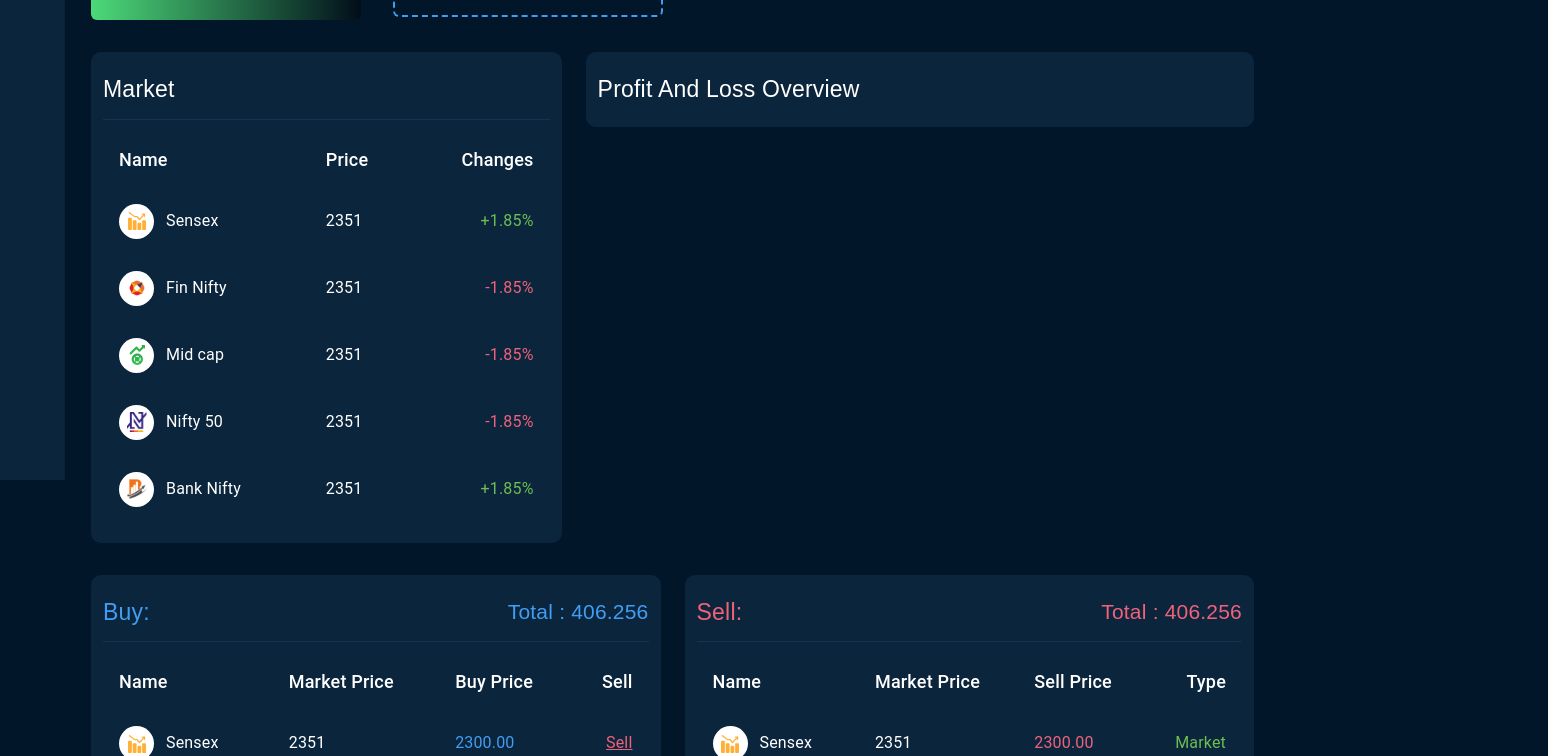
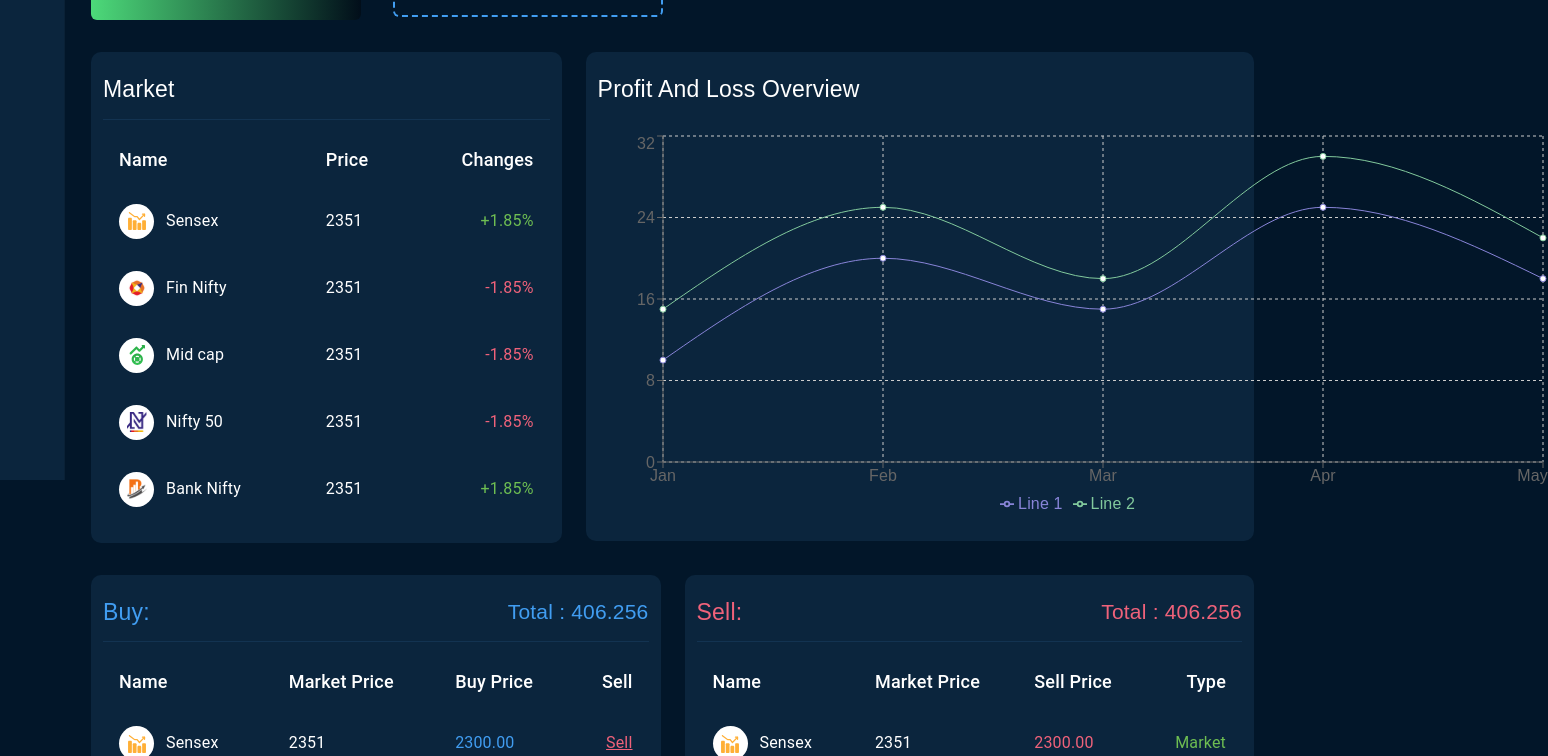
Before and after one commit to Mitpatel123/Algo-Trade-Frontend, a React (Create React App) app: page / in a window 1280 px wide. Shown: the part 320-1076 px from the top of the page, 1548 px wide, since content can reach past the window. Built offline with nearby package versions, Linux system fonts and the light colour scheme.

Commit message:
add chart

```diff
--- a/src/components/common/label.js
+++ b/src/components/common/label.js
@@ -3,7 +3,7 @@ import React from 'react'
 
 const Label = (props) => {
     return (
-        <Typography fontSize={props?.fontSize} color={props?.color} fontWeight={props.fontWeight} fontFamily={'"Poppins",sans-serif'}>{props?.text}</Typography>
+        <Typography marginBottom={props?.marginBottom} fontSize={props?.fontSize} color={props?.color} fontWeight={props.fontWeight} fontFamily={'"Poppins",sans-serif'}>{props?.text}</Typography>
     )
 }
 
--- a/src/components/dashboard/DoubleLineChart.js
+++ b/src/components/dashboard/DoubleLineChart.js
@@ -11,7 +11,7 @@ const data = [
 
 const DoubleLineChart = () => {
   return (
-    <LineChart width={600} height={300} data={data}>
+    <LineChart width={950} height={390} data={data}>
       <CartesianGrid strokeDasharray="3 3" />
       <XAxis dataKey="name" />
       <YAxis />
--- a/src/pages/dashboard/index.js
+++ b/src/pages/dashboard/index.js
@@ -8,6 +8,7 @@ import Nifty_50 from "../../components/Icons/Nifty_50.svg"
 import BankNifty from "../../components/Icons/BankNifty.svg"
 import FinNifty from "../../components/Icons/FinNifty.svg"
 import MidCap from "../../components/Icons/MidCap.svg"
+import DoubleLineChart from '../../components/dashboard/DoubleLineChart';
 
 const useStyles = makeStyles()((theme) => {
     return {
@@ -159,7 +160,8 @@ const Dashboard = () => {
                     </Grid>
                     <Grid item xs={12} sm={12} md={5} lg={7} xxl={7} >
                         <Box className={classes.gridBox}>
-                            <Label fontSize={'23px'} fontWeight={500} text={"Profit And Loss Overview"} />
+                            <Label fontSize={'23px'} fontWeight={500} text={"Profit And Loss Overview"}  marginBottom={'24px'}/>
+                            <DoubleLineChart/>
                         </Box>
                     </Grid>
                 </Grid>
```
